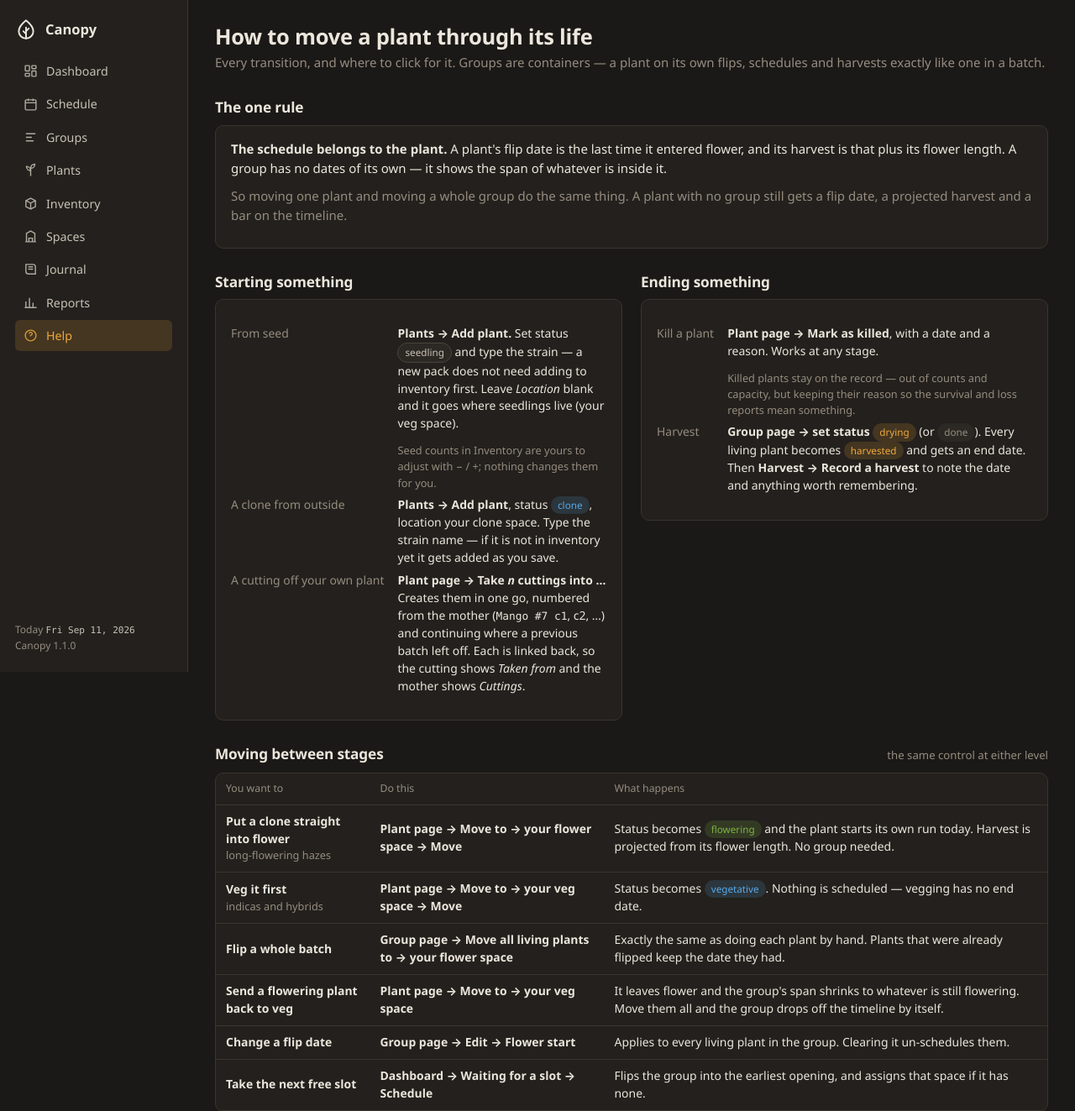
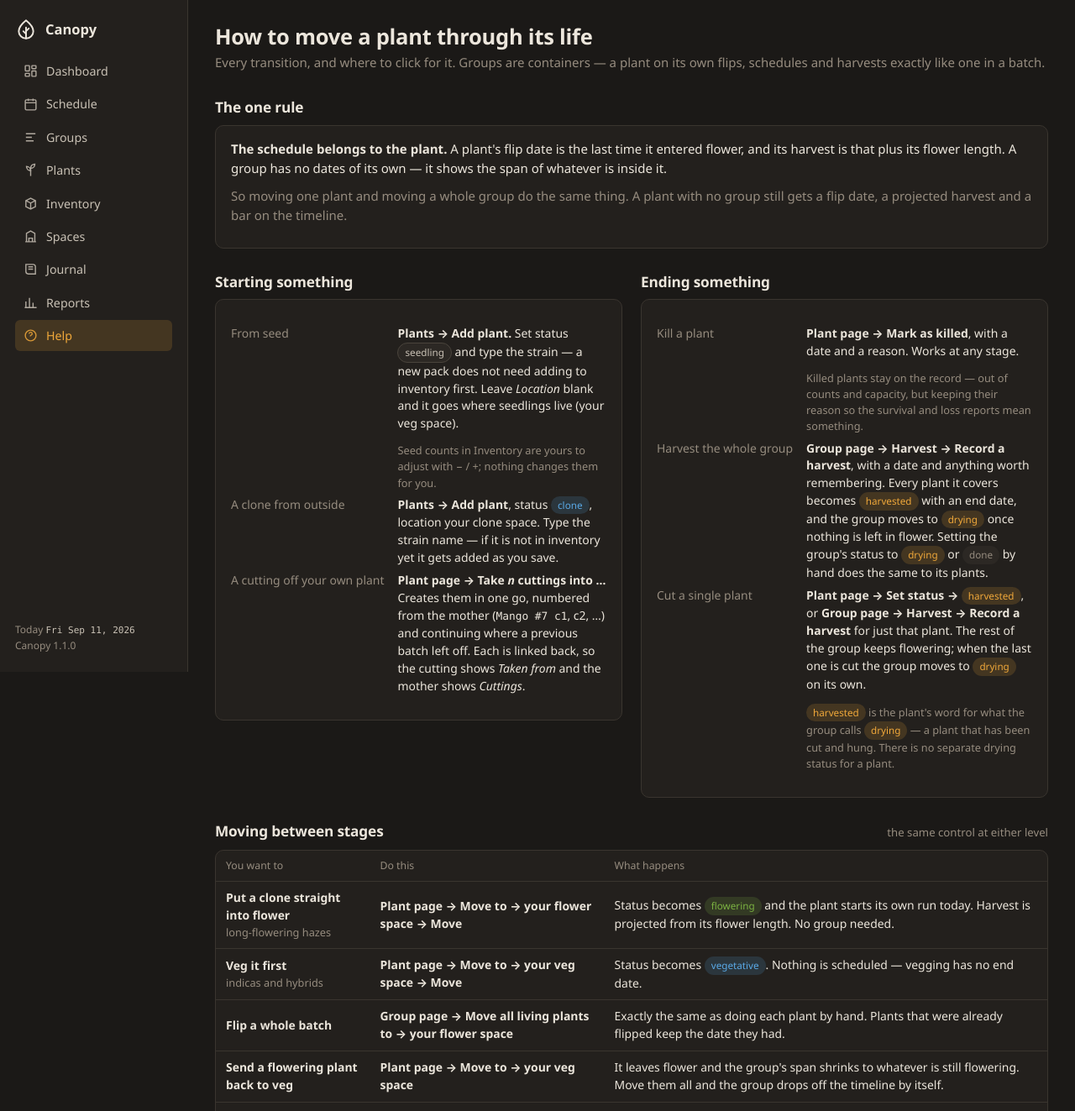
Before and after one commit to dnascimb/canopy, a Flask app: page /help/ in a window 1280 px wide. Shown: the top 1323 px of the page at 84% size. Run offline with Flask 3, Linux system fonts and the light colour scheme.

Commit message:
Document cutting a single plant, and drop stale weight text
The in-app help, the user guide and docs/lifecycle.html all described
harvesting as a group-only act: set the group to drying, then record a
harvest. Both halves were out of date.

Recording a harvest has been the harvest itself for a while now, and a
single plant can be cut from its own page, which settles the group when it
is the last one flowering. All three now say so, and all three now state
that harvested is the plant's word for what the group calls drying — the
confusion that produced the duplicate status in the first place.

docs/lifecycle.html was also still promising "wet weight for the group or
one plant" and calling step two "only records weight", months after weights
were removed entirely.

Co-Authored-By: Claude Opus 5 (1M context) <noreply@anthropic.com>
Claude-Session: https://claude.ai/code/session_01Ndsf5iio27bDvYcckHpfpC

```diff
--- a/canopy/templates/help/index.html
+++ b/canopy/templates/help/index.html
@@ -44,8 +44,12 @@
         <dd><strong>Plant page → Mark as killed</strong>, with a date and a reason. Works at any stage.
         <div class="muted small mt">Killed plants stay on the record — out of counts and capacity, but keeping their reason so the survival and loss reports mean something.</div></dd>
 
-        <dt>Harvest</dt>
-        <dd><strong>Group page → set status {{ badge('drying') }}</strong> (or {{ badge('done') }}). Every living plant becomes {{ badge('harvested') }} and gets an end date. Then <strong>Harvest → Record a harvest</strong> to note the date and anything worth remembering.</dd>
+        <dt>Harvest the whole group</dt>
+        <dd><strong>Group page → Harvest → Record a harvest</strong>, with a date and anything worth remembering. Every plant it covers becomes {{ badge('harvested') }} with an end date, and the group moves to {{ badge('drying') }} once nothing is left in flower. Setting the group's status to {{ badge('drying') }} or {{ badge('done') }} by hand does the same to its plants.</dd>
+
+        <dt>Cut a single plant</dt>
+        <dd><strong>Plant page → Set status → {{ badge('harvested') }}</strong>, or <strong>Group page → Harvest → Record a harvest</strong> for just that plant. The rest of the group keeps flowering; when the last one is cut the group moves to {{ badge('drying') }} on its own.
+        <div class="muted small mt">{{ badge('harvested') }} is the plant's word for what the group calls {{ badge('drying') }} — a plant that has been cut and hung. There is no separate drying status for a plant.</div></dd>
       </dl>
     </div>
   </section>
```
Also changed, not shown: docs/lifecycle.html (+9 -4 lines), docs/user-guide.md (+7 -3 lines).
